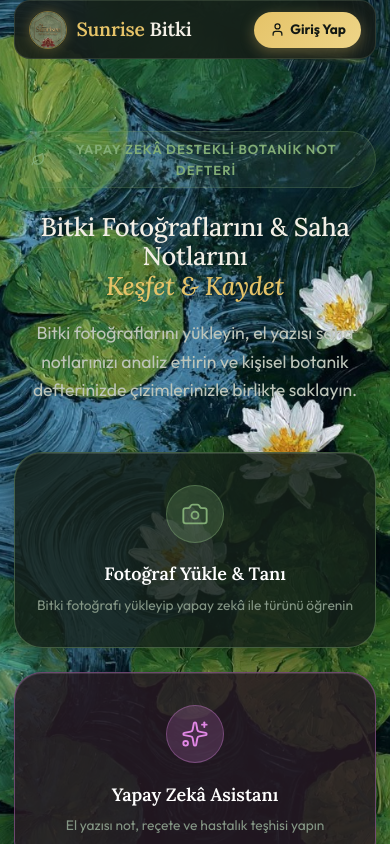
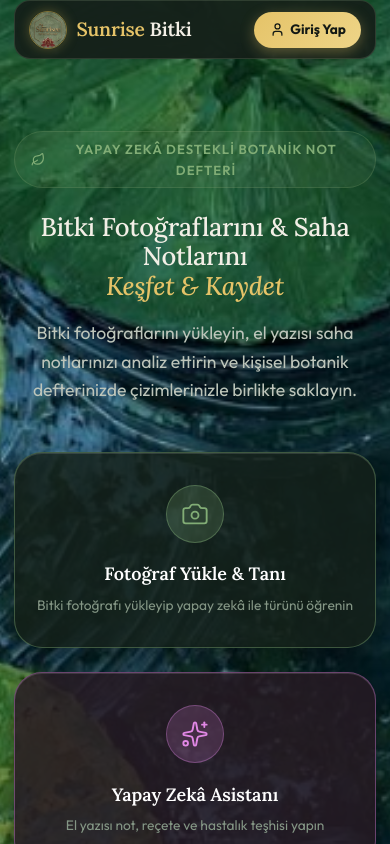
Before and after one commit to emine-dev-cev/botaanik-defteri, a Next.js app in the folder frontend/: page / in a window 390 px wide. Shown: the top 844 px of the page. Built offline with nearby package versions, Linux system fonts and the light colour scheme.

Commit message:
Mobilde arka plan resminin assiri yakinlasmasi (zoom) duzeltildi, kadraj genisletildi

```diff
--- a/frontend/src/app/globals.css
+++ b/frontend/src/app/globals.css
@@ -463,6 +463,11 @@ textarea::placeholder {
 }
 
 @media (max-width: 768px) {
+  body {
+    background-attachment: scroll !important;
+    background-size: auto 100% !important; /* Mobilde arka planın yakınlaşmasını önler, uzak ve ferah gösterir */
+    background-position: center top !important;
+  }
   .nav-links { display: none !important; }
   .mobile-nav { display: flex !important; }
   body { padding-bottom: 85px; }
```
